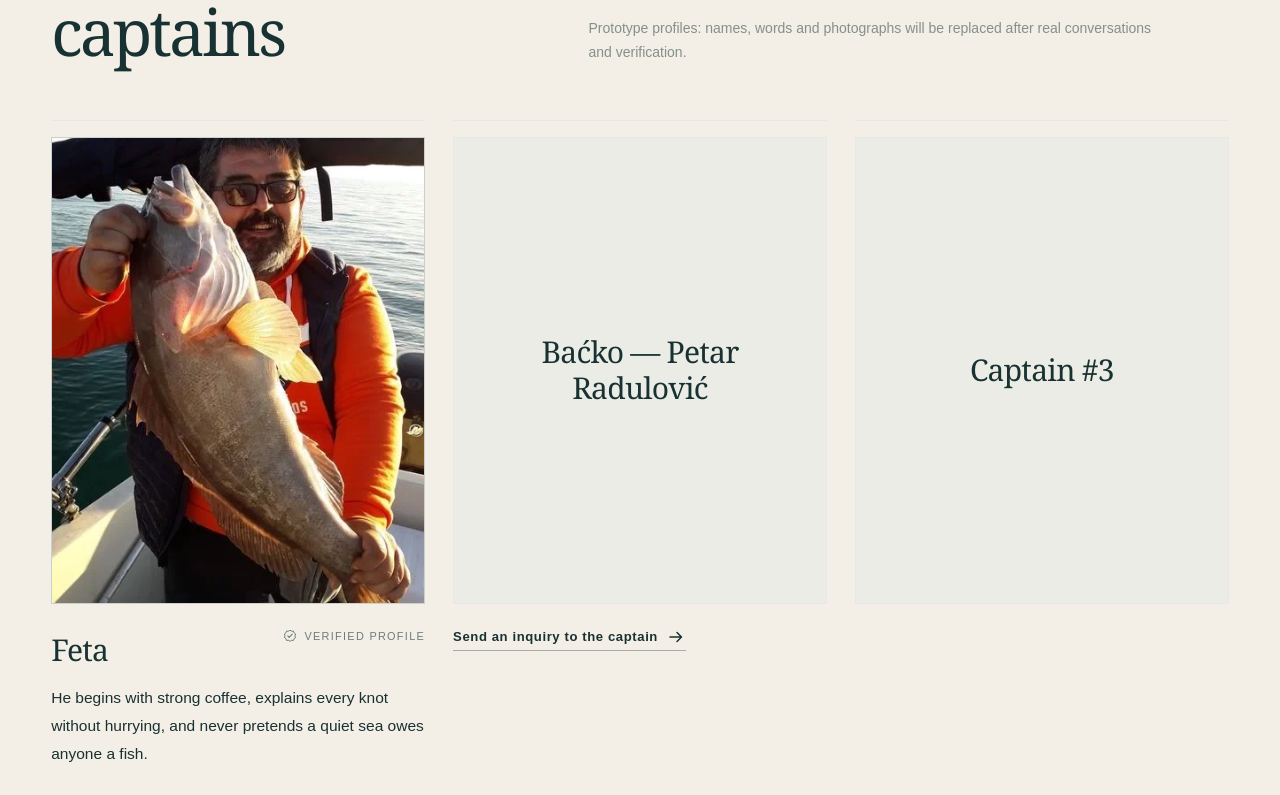
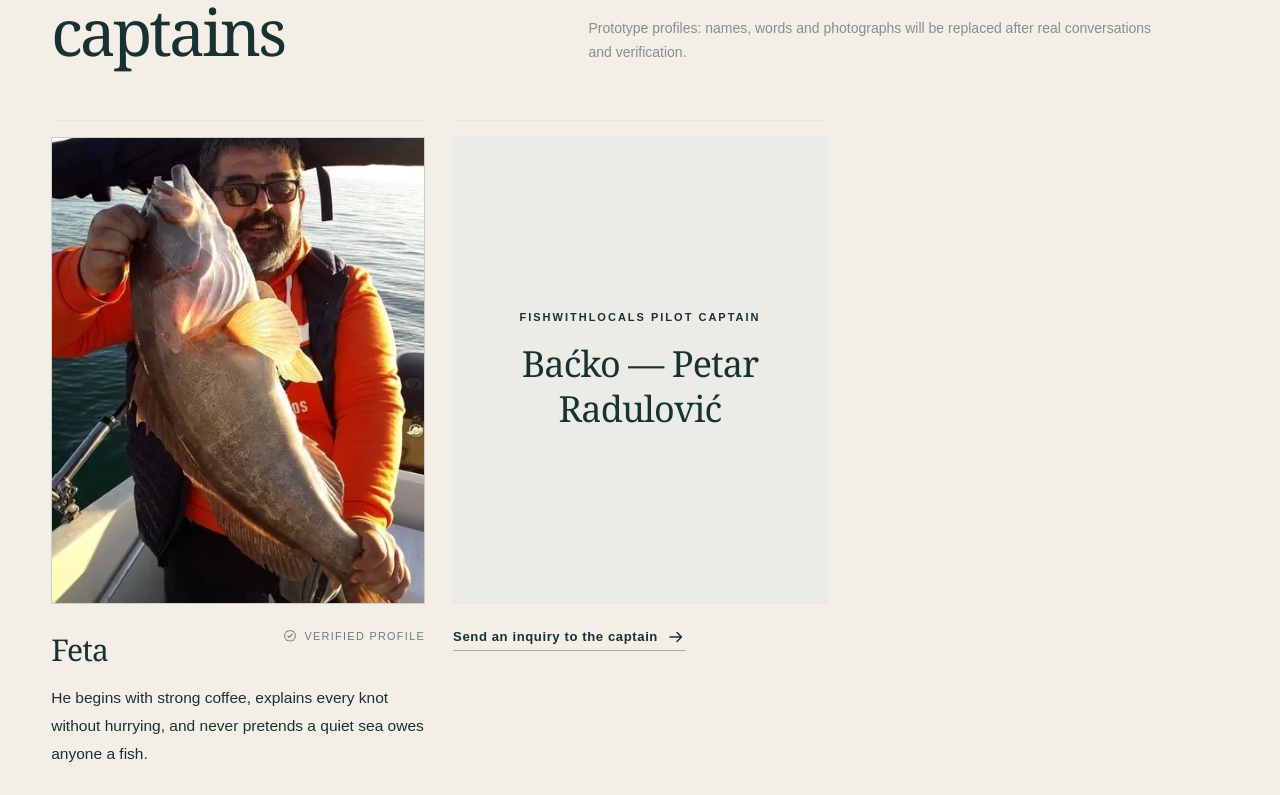
Before and after one commit to nevena72pg-ops/fastfishing, a Next.js app: page / in a window 1280 px wide. Shown: the part 1963-2758 px from the top of the page. Built offline with nearby package versions, Linux system fonts and the light colour scheme.

Commit message:
Polish two-captain investor layout

```diff
--- a/src/components/home-cards.tsx
+++ b/src/components/home-cards.tsx
@@ -14,23 +14,28 @@ type CaptainCardProps = {
 export function CaptainCard({ captain, locale, verifiedLabel }: CaptainCardProps) {
   const sourceName = localise(captain.name, locale);
   const isBacko = sourceName === "Captain #2" || sourceName === "Kapetan #2";
+  const isFuturePlaceholder = sourceName === "Captain #3" || sourceName === "Kapetan #3";
   const name = isBacko ? "Baćko — Petar Radulović" : sourceName;
   const inquiryLabel = locale === "cg" ? "Pošalji upit kapetanu" : "Send an inquiry to the captain";
+  const pilotLabel = locale === "cg" ? "FishWithLocals pilot kapetan" : "FishWithLocals pilot captain";
   const inquiryHref = `/inquiry?captain=${encodeURIComponent(name)}${locale === "cg" ? "&lang=cg" : ""}`;
+
+  if (isFuturePlaceholder) {
+    return null;
+  }
 
   if (!captain.image || !captain.introduction) {
     return (
-      <article className="border-t border-ink/18 pt-4">
-        <div className="flex aspect-[4/5] min-h-80 items-center justify-center border border-ink/12 bg-wash/45 px-6 text-center">
-          <h3 className="font-serif text-3xl tracking-tight text-ink/68">{name}</h3>
+      <article className="group border-t border-ink/18 pt-4">
+        <div className="flex aspect-[4/5] min-h-80 flex-col items-center justify-center border border-ink/12 bg-wash/45 px-8 text-center">
+          <p className="eyebrow text-ink/48">{pilotLabel}</p>
+          <h3 className="mt-4 max-w-[13ch] font-serif text-4xl leading-tight tracking-tight text-ink/78">{name}</h3>
         </div>
-        {isBacko ? (
-          <div className="pt-5">
-            <Link className="text-link focus-ring inline-flex items-center gap-2" href={inquiryHref}>
-              {inquiryLabel} <ArrowIcon className="size-5" />
-            </Link>
-          </div>
-        ) : null}
+        <div className="pt-5">
+          <Link className="text-link focus-ring inline-flex items-center gap-2" href={inquiryHref}>
+            {inquiryLabel} <ArrowIcon className="size-5 transition-transform duration-300 group-hover:translate-x-1" />
+          </Link>
+        </div>
       </article>
     );
   }
@@ -45,7 +50,7 @@ export function CaptainCard({ captain, locale, verifiedLabel }: CaptainCardProps
           src: captain.image.src,
         }}
         label={localise(captain.imageLabel, locale)}
-        sizes="(min-width: 1024px) 30vw, (min-width: 768px) 45vw, 100vw"
+        sizes="(min-width: 768px) 45vw, 100vw"
         tone={captain.tone}
       />
       <div className="pt-5">
```
